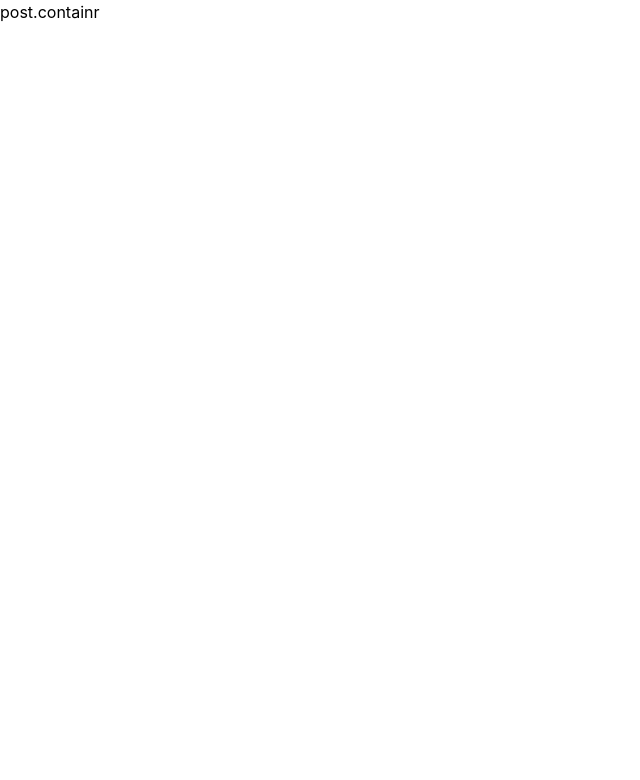
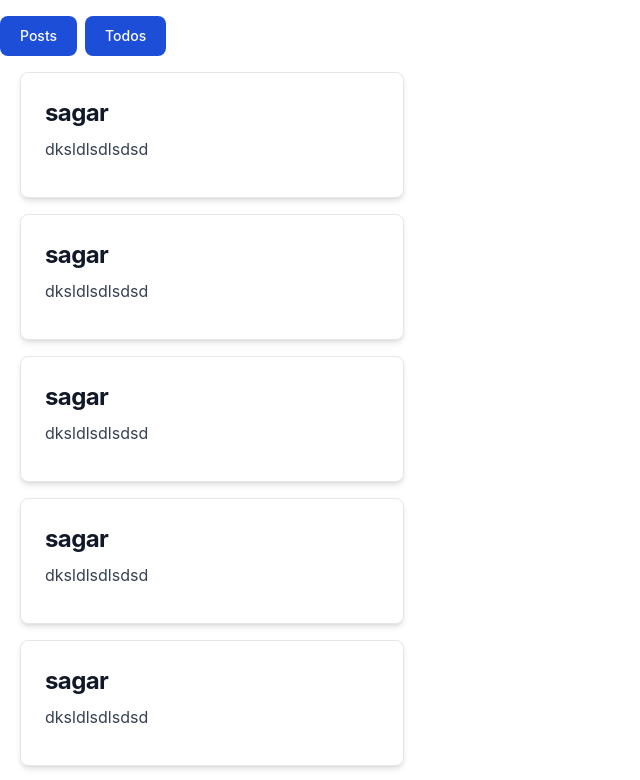
Before and after one commit to sagarrajak/infinite-scroll-frontend, a React (Create React App) app: page /users/1/posts in a window 1280 px wide. Shown: the top 780 px of the page, without its empty margins (0-640 px from the left). Built offline with nearby package versions, Linux system fonts and the light colour scheme.

Commit message:
intial formik setup

```diff
--- a/package.json
+++ b/package.json
@@ -11,13 +11,15 @@
     "@types/node": "^16.11.47",
     "@types/react": "^18.0.17",
     "@types/react-dom": "^18.0.6",
+    "formik": "^2.2.9",
     "react": "^18.2.0",
     "react-dom": "^18.2.0",
     "react-router": "^6.3.0",
     "react-router-dom": "^6.3.0",
     "react-scripts": "5.0.1",
     "typescript": "^4.7.4",
-    "web-vitals": "^2.1.4"
+    "web-vitals": "^2.1.4",
+    "yup": "^0.32.11"
   },
   "scripts": {
     "start": "react-scripts start",
--- a/src/Router.tsx
+++ b/src/Router.tsx
@@ -2,6 +2,7 @@ import React from 'react';
 import { BrowserRouter, Navigate, Route ,Routes} from 'react-router-dom'
 import CreatePost from './posts/componets/CreatePost.component';
 import EditPost from './posts/componets/EditPost.component';
+import ListPostComponent from './posts/componets/ListPost.component';
 import PostContainer from './posts/post.containr';
 import TodosContainers from './todos/todos.containers';
 import CreateUser from './users/components/CreateUser.component';
@@ -15,6 +16,7 @@ export default function AppRouter() {
         <Route path={'/users'} element={<UsersContainers />}>
           <Route index  element={<UserListComponent/>}></Route>
           <Route path=':id/posts' element={<PostContainer />}>
+            <Route index element={<ListPostComponent/>} />
             <Route path='create' element={<CreatePost />}></Route>
             <Route path='update' element={<EditPost />}></Route>
           </Route>
--- /dev/null
+++ b/src/common/Input.component.tsx
@@ -0,0 +1,33 @@
+import { useField } from 'formik';
+import React from 'react'
+export interface Props {
+    formKey: string;
+    type: string;
+    placeholder: string;
+    label: string;
+    required: boolean;
+}
+
+
+export default function InputComponent(props: Props) {
+    const { type, label, placeholder, required } = props;
+    const [field, meta] = useField(props.formKey);
+    const { touched, error } = meta;
+
+    return (
+        <>
+            <label htmlFor="email" className="block mb-2 text-sm font-medium text-gray-900 dark:text-gray-300">{label}</label>
+            <input
+                type={type}
+                id="email"
+                {...field}
+                className="bg-gray-50 border border-gray-300 text-gray-900 text-sm rounded-lg focus:ring-blue-500 focus:border-blue-500 block w-full p-2.5 dark:bg-gray-700 dark:border-gray-600 dark:placeholder-gray-400 dark:text-white dark:focus:ring-blue-500 dark:focus:border-blue-500"
+                placeholder={placeholder} required={required} />
+            {
+                touched && error && (
+                    <p className="mt-2 text-sm text-red-600 dark:text-red-500">{error}</p>
+                )
+            }
+        </>
+    )
+}
--- a/src/posts/componets/CreatePost.component.tsx
+++ b/src/posts/componets/CreatePost.component.tsx
@@ -2,6 +2,8 @@ import React from 'react'
 
 export default function CreatePost() {
   return (
-    <div>CreatePost.component</div>
+    <form>
+      <button type="submit" className="text-white bg-blue-700 hover:bg-blue-800 focus:ring-4 focus:outline-none focus:ring-blue-300 font-medium rounded-lg text-sm w-full sm:w-auto px-5 py-2.5 text-center dark:bg-blue-600 dark:hover:bg-blue-700 dark:focus:ring-blue-800">Submit</button>
+    </form>
   )
 }
--- /dev/null
+++ b/src/posts/componets/ListPost.component.tsx
@@ -0,0 +1,74 @@
+import React from 'react'
+import { PostInterface } from '../interfaces/posts.interface';
+import PostCardComponent from './PostCard.component';
+
+const postList: PostInterface[] = [
+  {
+    userName: "sagar",
+    details: "dksldlsdlsdsd",
+    id: 1
+  },
+  {
+    userName: "sagar",
+    details: "dksldlsdlsdsd",
+    id: 2
+  },
+  {
+    userName: "sagar",
+    details: "dksldlsdlsdsd",
+    id: 3
+  },
+  {
+    userName: "sagar",
+    details: "dksldlsdlsdsd",
+    id: 4
+  },
+  {
+    userName: "sagar",
+    details: "dksldlsdlsdsd",
+    id: 5
+  },
+  {
+    userName: "sagar",
+    details: "dksldlsdlsdsd",
+    id: 6
+  },
+  {
+    userName: "sagar",
+    details: "dksldlsdlsdsd",
+    id: 7
+  },
+  {
+    userName: "sagar",
+    details: "dksldlsdlsdsd",
+    id: 8
+  },
+  {
+    userName: "sagar",
+    details: "dksldlsdlsdsd",
+    id: 9
+  },
+  {
+    userName: "sagar",
+    details: "dksldlsdlsdsd",
+    id: 10
+  },
+];
+
+
+export default function ListPostComponent() {
+  return (
+    <div>
+      <div className='grid grid-cols-1 w-100'>
+        {
+          postList.map((post) =>
+            <div className='mx-5 my-2 w-100'>
+              <PostCardComponent post={post} />
+            </div>
+          )
+        }
+      </div>
+    </div>
+
+  )
+}
--- /dev/null
+++ b/src/posts/componets/PostCard.component.tsx
@@ -0,0 +1,17 @@
+import React from 'react'
+import { PostInterface } from '../interfaces/posts.interface'
+export interface Props {
+    post: PostInterface;
+}
+
+export default function PostCardComponent(props: Props) {
+    const { userName, details } = props.post;
+    return (
+        <div className="p-6 max-w-sm bg-white rounded-lg border border-gray-200 shadow-md dark:bg-gray-800 dark:border-gray-700">
+            <a href="#">
+                <h5 className="mb-2 text-2xl font-bold tracking-tight text-gray-900 dark:text-white">{userName}</h5>
+            </a>
+            <p className="mb-3 font-normal text-gray-700 dark:text-gray-400">{details}</p>
+        </div>
+    )
+}
--- /dev/null
+++ b/src/posts/interfaces/posts.interface.ts
@@ -0,0 +1,5 @@
+export interface PostInterface {
+    id: number;
+    userName: string;
+    details: string;
+}
--- a/src/posts/post.containr.tsx
+++ b/src/posts/post.containr.tsx
@@ -3,9 +3,10 @@ import { Outlet } from 'react-router-dom'
 
 export default function PostContainer() {
   return (
-    <>
-      <div>post.containr</div>
+    <div className='py-4'>
+      <button type="button" className="text-white bg-blue-700 hover:bg-blue-800 focus:ring-4 focus:ring-blue-300 font-medium rounded-lg text-sm px-5 py-2.5 mr-2 mb-2 dark:bg-blue-600 dark:hover:bg-blue-700 focus:outline-none dark:focus:ring-blue-800">Posts</button>
+      <button type="button" className="text-white bg-blue-700 hover:bg-blue-800 focus:ring-4 focus:ring-blue-300 font-medium rounded-lg text-sm px-5 py-2.5 mr-2 mb-2 dark:bg-blue-600 dark:hover:bg-blue-700 focus:outline-none dark:focus:ring-blue-800">Todos</button>
       <Outlet />
-    </>
+    </div>
   )
 }
```
Also changed, not shown: 1 other file (tests, documents, lock files or other folders).
